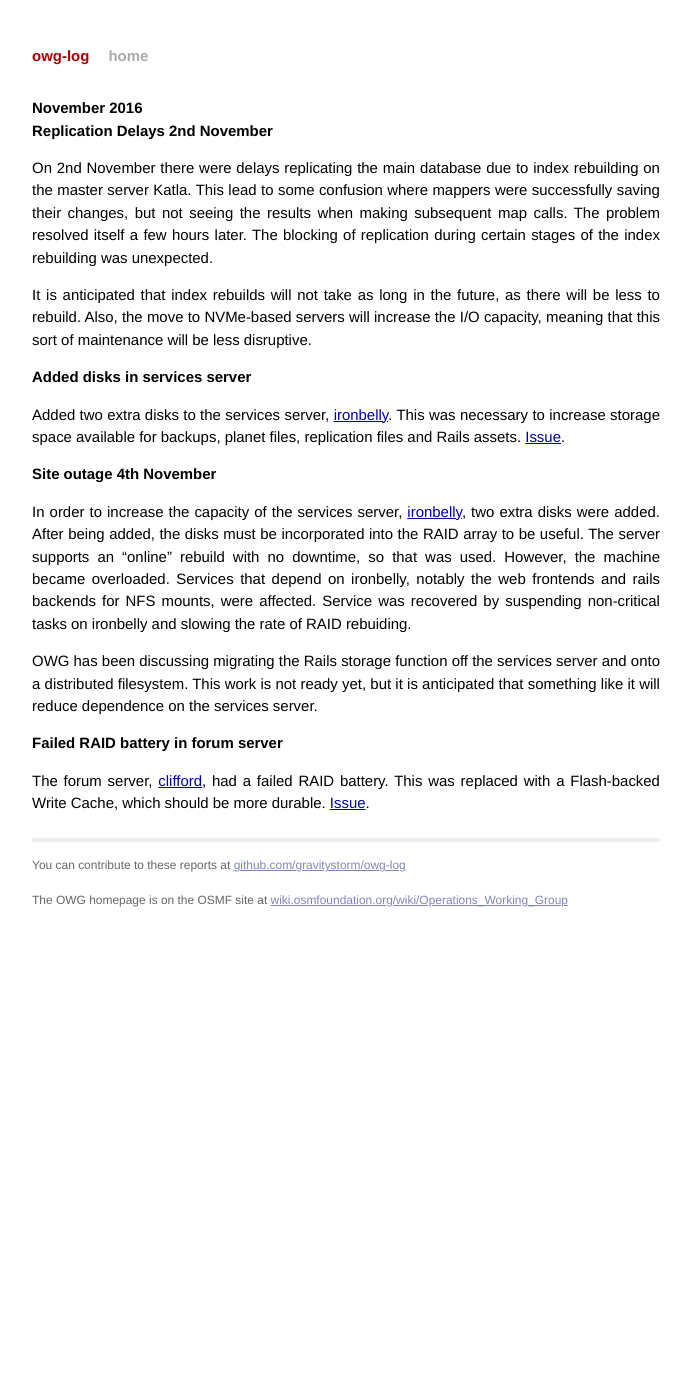
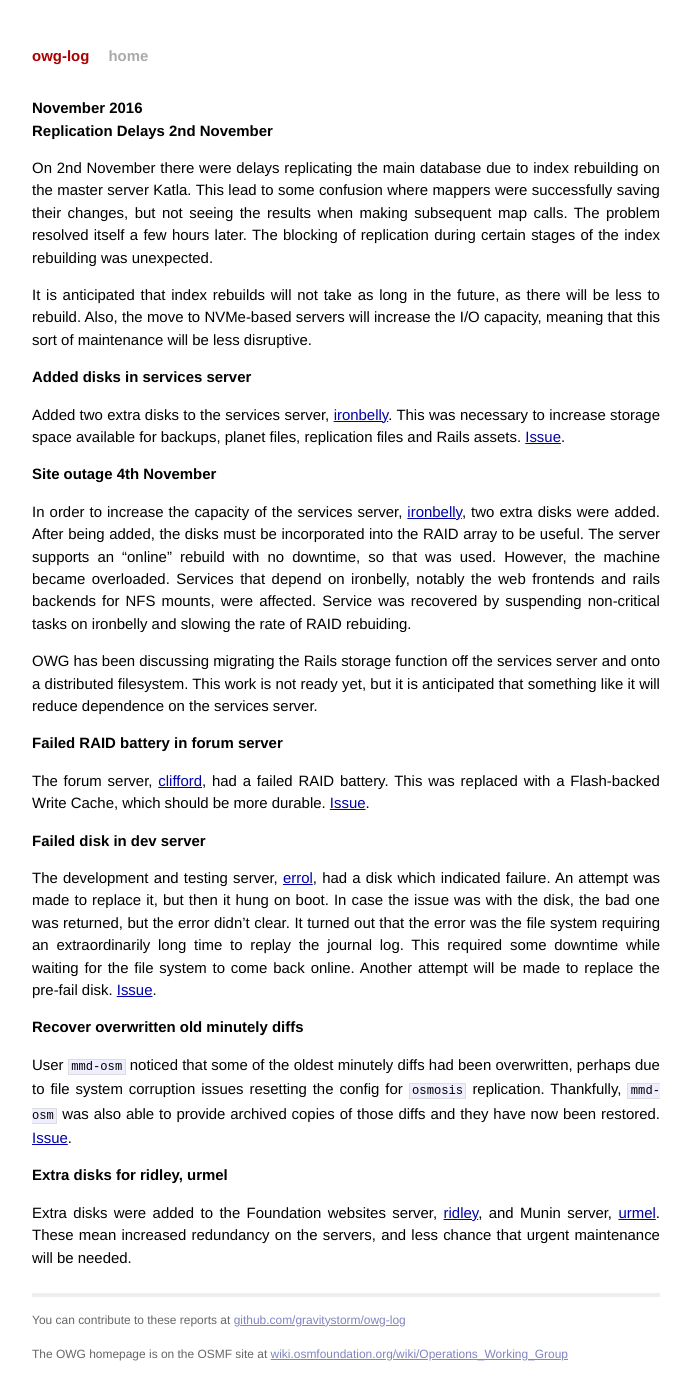
Before and after one commit to openstreetmap/owg-website, a Jekyll site: the page built from _posts/2016-11-01-november.md, in a window 1280 px wide. Shown: the whole page, without its empty margins (294-985 px from the left). Built offline with Jekyll 4.4.1, drawn with Linux system fonts in a browser that asks for light colours; before the commit the page ends 945 px from its top, so only the background shows below that.

Commit message:
Added a few things which happened recently in November.

```diff
--- a/_posts/2016-11-01-november.md
+++ b/_posts/2016-11-01-november.md
@@ -23,3 +23,15 @@ OWG has been discussing migrating the Rails storage function off the services se
 # Failed RAID battery in forum server
 
 The forum server, [clifford](https://hardware.openstreetmap.org/servers/clifford.openstreetmap.org/), had a failed RAID battery. This was replaced with a Flash-backed Write Cache, which should be more durable. [Issue](https://github.com/openstreetmap/operations/issues/110).
+
+# Failed disk in dev server
+
+The development and testing server, [errol](https://hardware.openstreetmap.org/servers/errol.openstreetmap.org/), had a disk which indicated failure. An attempt was made to replace it, but then it hung on boot. In case the issue was with the disk, the bad one was returned, but the error didn't clear. It turned out that the error was the file system requiring an extraordinarily long time to replay the journal log. This required some downtime while waiting for the file system to come back online. Another attempt will be made to replace the pre-fail disk. [Issue](https://github.com/openstreetmap/operations/issues/118).
+
+# Recover overwritten old minutely diffs
+
+User `mmd-osm` noticed that some of the oldest minutely diffs had been overwritten, perhaps due to file system corruption issues resetting the config for `osmosis` replication. Thankfully, `mmd-osm` was also able to provide archived copies of those diffs and they have now been restored. [Issue](https://github.com/openstreetmap/operations/issues/121).
+
+# Extra disks for ridley, urmel
+
+Extra disks were added to the Foundation websites server, [ridley](https://hardware.openstreetmap.org/servers/ridley.openstreetmap.org/), and Munin server, [urmel](https://hardware.openstreetmap.org/servers/urmel.openstreetmap.org/). These mean increased redundancy on the servers, and less chance that urgent maintenance will be needed.
```
